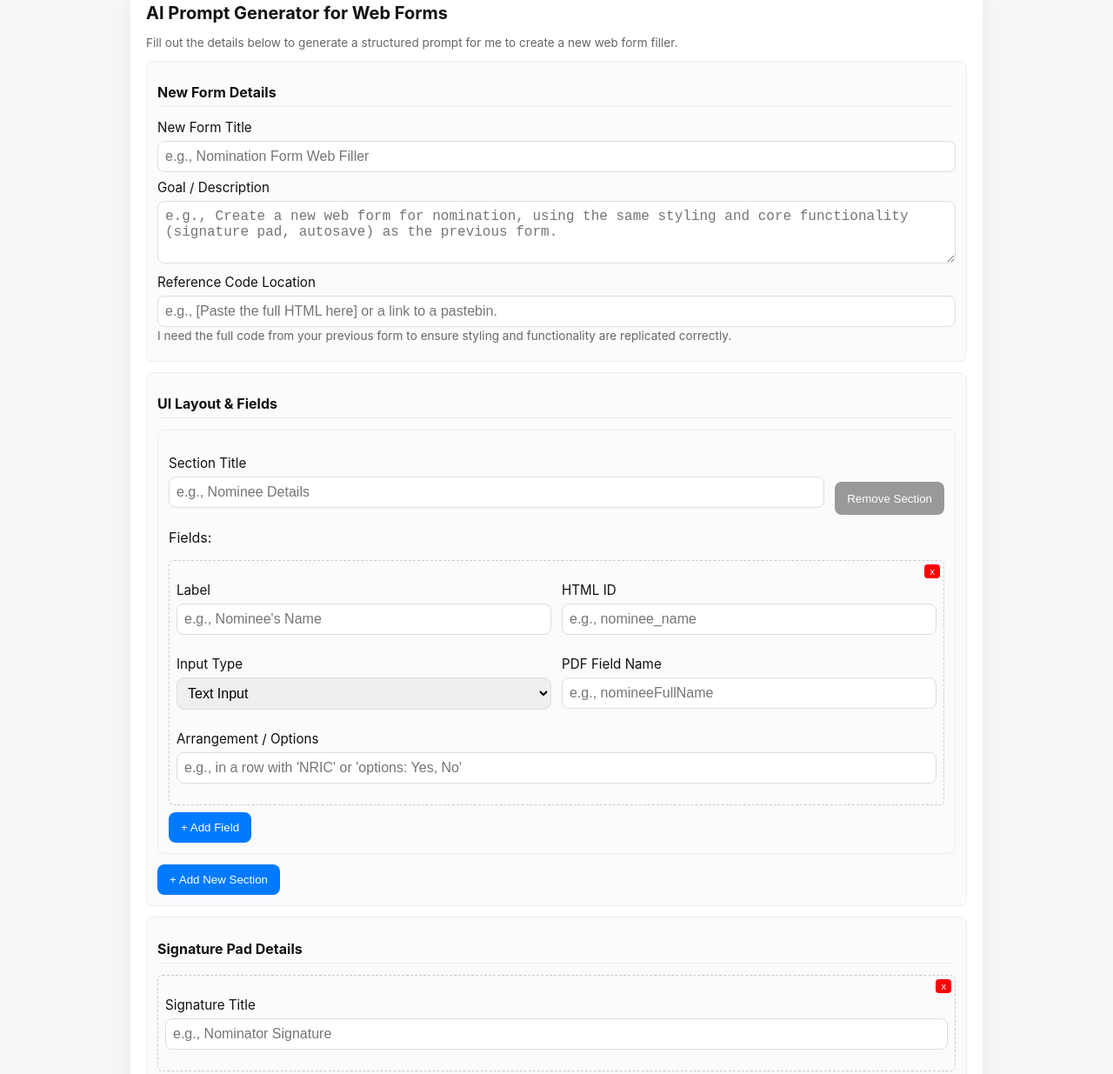
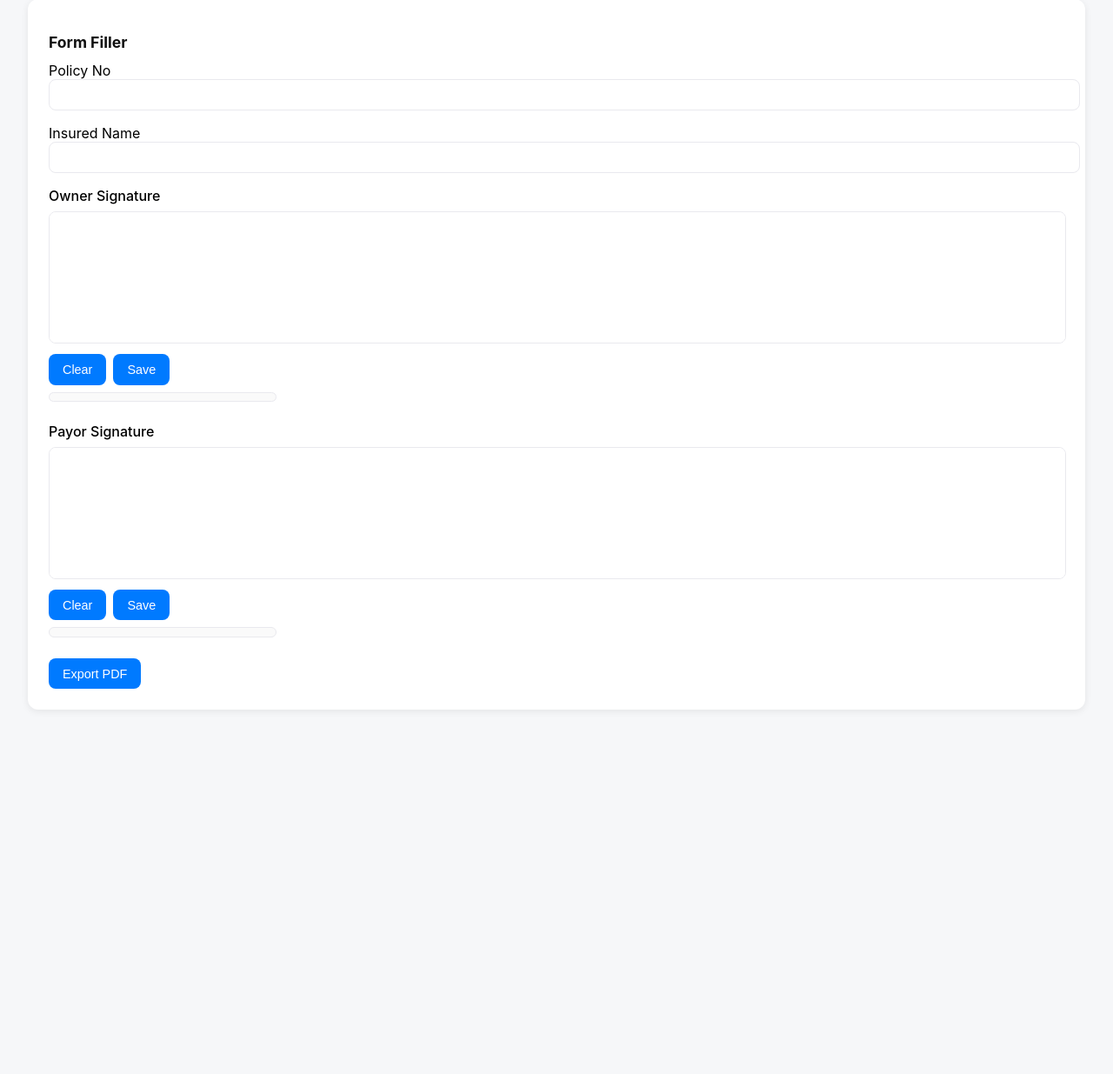
Before and after one commit to TND4-ZQJS/webfillerprompt, a plain HTML site: page index.html in a window 1280 px wide. Shown: the part 33-1268 px from the top of the page at 87% size. After the commit the page ends 905 px from the top, so only its background shows below. Drawn offline with Linux system fonts and the light colour scheme.

Commit message:
Update index.html

```diff
--- a/index.html
+++ b/index.html
@@ -1,222 +1,153 @@
-<!DOCTYPE html>
+<!doctype html>
 <html lang="en">
 <head>
-<meta charset="UTF-8">
-<meta name="viewport" content="width=device-width, initial-scale=1.0">
-<title>AI Prompt Generator for Web Forms</title>
+<meta charset="utf-8" />
+<title>Web Form Filler with Signatures</title>
+<meta name="viewport" content="width=device-width,initial-scale=1" />
 <style>
-  :root{--bg:#f6f7f9;--card:#fff;--accent:#007aff;--muted:#666;}
-  *{box-sizing:border-box}
-  body{font-family:-apple-system,BlinkMacSystemFont,"Segoe UI",Roboto,Arial;margin:18px;background:var(--bg);color:#111}
-  main{max-width:980px;margin:0 auto;background:var(--card);padding:18px;border-radius:10px;box-shadow:0 8px 28px rgba(0,0,0,0.06)}
-  h1{margin-top:0;font-size:1.25rem}
-  h2{font-size:1rem;border-bottom:1px solid #eee;padding-bottom:6px;}
-  .section{background:#fbfbfd;border:1px solid #eee;padding:12px;border-radius:8px;margin:12px 0}
-  label{display:block;margin:8px 0;font-size:0.95rem}
-  input[type=text],input[type=email],input[type=number],input[type=tel],select,textarea{
-    width:100%;padding:8px;border-radius:8px;border:1px solid #ddd;margin-top:6px;font-size:1rem;
-  }
-  .row{display:flex;gap:12px;flex-wrap:wrap;margin:8px 0}
-  .row > label{flex:1;min-width:150px;}
-  .muted{color:var(--muted);font-size:0.85rem}
-  button{background:var(--accent);color:#fff;border:0;padding:10px 14px;border-radius:8px;cursor:pointer}
-  button.secondary{background:#999}
-  .field-group{border:1px dashed #ccc;padding:8px;margin:8px 0;border-radius:6px;position:relative;}
-  .field-group-remove{position:absolute;top:4px;right:4px;font-size:0.7rem;background:red;color:#fff;border:none;padding:2px 6px;border-radius:4px;cursor:pointer;}
-  textarea#promptOutput{width:100%;height:400px;border:1px solid #ddd;border-radius:8px;padding:12px;margin-top:12px;}
+  :root { --bg:#f6f7f9; --card:#fff; --accent:#007aff; --muted:#666; --line:#e9e9ee; }
+  body { font-family: -apple-system, BlinkMacSystemFont, sans-serif; background:var(--bg); margin:0; padding:2rem; }
+  .card { background:var(--card); border-radius:12px; padding:1.5rem; box-shadow:0 2px 8px rgba(0,0,0,0.08); margin-bottom:1.5rem; }
+  h2 { font-size:1.1rem; margin-bottom:0.8rem; color:#111; }
+  label { display:block; margin-bottom:1rem; }
+  input, select { width:100%; padding:0.5rem; border:1px solid var(--line); border-radius:8px; font-size:1rem; }
+  button { background:var(--accent); color:#fff; border:none; padding:0.6rem 1rem; border-radius:8px; cursor:pointer; font-size:0.9rem; }
+  button:hover { opacity:0.9; }
 
-  /* Responsive CSS */
-  @media (max-width: 600px) {
-    body {
-      margin: 12px;
-    }
-    main {
-      padding: 12px;
-    }
-    .row {
-      flex-direction: column;
-      gap: 0;
-    }
-    .row > label {
-      min-width: 100%;
-    }
-  }
+  /* Signature UI */
+  .sig-block { margin-bottom:1.5rem; }
+  .sig-label { font-weight:500; margin-bottom:0.5rem; }
+  .sig-pad { border:1px solid var(--line); border-radius:8px; width:100%; height:150px; background:#fff; touch-action:none; }
+  .sig-actions { margin-top:0.5rem; display:flex; gap:0.5rem; }
+  .sig-preview { margin-top:0.5rem; border:1px solid var(--line); border-radius:8px; padding:0.3rem; background:#fafafa; max-width:250px; }
+  .sig-preview img { max-width:100%; display:block; }
 </style>
 </head>
 <body>
-<main>
-  <h1>AI Prompt Generator for Web Forms</h1>
-  <p class="muted">Fill out the details below to generate a structured prompt for me to create a new web form filler.</p>
 
-  <section class="section">
-    <h2>New Form Details</h2>
-    <label>New Form Title
-      <input type="text" id="formTitle" placeholder="e.g., Nomination Form Web Filler">
-    </label>
-    <label>Goal / Description
-      <textarea id="formGoal" rows="3" placeholder="e.g., Create a new web form for nomination, using the same styling and core functionality (signature pad, autosave) as the previous form."></textarea>
-    </label>
-    <label>Reference Code Location
-      <input type="text" id="referenceCode" placeholder="e.g., [Paste the full HTML here] or a link to a pastebin.">
-      <small class="muted">I need the full code from your previous form to ensure styling and functionality are replicated correctly.</small>
-    </label>
-  </section>
+<div class="card">
+  <h2>Form Filler</h2>
+  <form id="fillerForm">
+    <!-- Example text inputs -->
+    <label>Policy No <input type="text" name="PolicyNo" required /></label>
+    <label>Insured Name <input type="text" name="InsuredName" required /></label>
 
-  <section class="section">
-    <h2>UI Layout & Fields</h2>
-    <div id="sectionsContainer"></div>
-    <button id="addSectionBtn">+ Add New Section</button>
-  </section>
+    <!-- Signatures will be injected here -->
+    <div id="signatures"></div>
 
-  <section class="section">
-    <h2>Signature Pad Details</h2>
-    <div id="signaturesContainer"></div>
-    <button id="addSignatureBtn">+ Add Signature Field</button>
-  </section>
+    <button type="button" onclick="exportPDF()">Export PDF</button>
+  </form>
+</div>
 
-  <section class="section">
-    <h2>PDF Mapping</h2>
-    <label>New PDF Filename
-      <input type="text" id="pdfFilename" placeholder="e.g., Nomination_Form_fillable.pdf">
-    </label>
-  </section>
+<script src="https://unpkg.com/pdf-lib@1.17.1/dist/pdf-lib.min.js"></script>
+<script>
+/* ===== Schema (fields + signatures) ===== */
+const schema = {
+  fields: [
+    { label: "Policy No", id: "PolicyNo" },
+    { label: "Insured Name", id: "InsuredName" }
+  ],
+  signatures: [
+    { title: "Owner Signature", id: "sig_owner", x:50, y:400, scale:0.45, page:0 },
+    { title: "Payor Signature", id: "sig_payor", x:300, y:400, scale:0.45, page:0 }
+  ]
+};
 
-  <section class="section">
-    <h2>Final Prompt</h2>
-    <button id="generatePromptBtn">Generate Prompt</button>
-    <textarea id="promptOutput" readonly placeholder="Your generated prompt will appear here."></textarea>
-  </section>
-</main>
+/* ===== Signature Module ===== */
+function createSignaturePad(id, label){
+  const wrap=document.createElement("div");
+  wrap.className="sig-block";
+  wrap.innerHTML=`
+    <div class="sig-label">${label}</div>
+    <canvas id="${id}_pad" class="sig-pad"></canvas>
+    <div class="sig-actions">
+      <button type="button" onclick="clearSignature('${id}')">Clear</button>
+      <button type="button" onclick="saveSignature('${id}')">Save</button>
+    </div>
+    <div class="sig-preview" id="${id}_preview"></div>
+  `;
+  document.getElementById("signatures").appendChild(wrap);
+  initSignaturePad(id);
+}
 
-<script>
-document.addEventListener('DOMContentLoaded', () => {
-  const sectionsContainer = document.getElementById('sectionsContainer');
-  const signaturesContainer = document.getElementById('signaturesContainer');
+function initSignaturePad(id){
+  const canvas=document.getElementById(id+"_pad");
+  const ctx=canvas.getContext("2d");
+  let drawing=false;
 
-  function addSection(sectionTitle = '') {
-    const sectionDiv = document.createElement('div');
-    sectionDiv.className = 'section';
-    sectionDiv.innerHTML = `
-      <div class="row">
-        <label style="flex:1;">Section Title
-          <input type="text" class="sectionTitle" value="${sectionTitle}" placeholder="e.g., Nominee Details">
-        </label>
-        <button class="secondary" style="height:38px;align-self:end;" onclick="this.closest('.section').remove();">Remove Section</button>
-      </div>
-      <p>Fields:</p>
-      <div class="fieldsContainer"></div>
-      <button type="button" class="addFieldBtn">+ Add Field</button>
-    `;
-    sectionsContainer.appendChild(sectionDiv);
+  function resizeCanvas(){
+    canvas.width=canvas.offsetWidth;
+    canvas.height=canvas.offsetHeight;
+    ctx.fillStyle="#fff"; ctx.fillRect(0,0,canvas.width,canvas.height);
+  }
+  resizeCanvas(); window.addEventListener("resize",resizeCanvas);
 
-    sectionDiv.querySelector('.addFieldBtn').addEventListener('click', (e) => {
-      const container = e.target.closest('.section').querySelector('.fieldsContainer');
-      addField(container);
-    });
+  function start(e){drawing=true;ctx.beginPath();ctx.moveTo(getX(e),getY(e));e.preventDefault();}
+  function draw(e){if(!drawing)return;ctx.lineTo(getX(e),getY(e));ctx.strokeStyle="#000";ctx.lineWidth=2;ctx.stroke();e.preventDefault();}
+  function end(e){drawing=false;ctx.closePath();e.preventDefault();}
 
-    return sectionDiv;
+  function getX(e){return e.touches?e.touches[0].clientX-canvas.getBoundingClientRect().left:e.offsetX;}
+  function getY(e){return e.touches?e.touches[0].clientY-canvas.getBoundingClientRect().top:e.offsetY;}
+
+  canvas.addEventListener("mousedown",start);canvas.addEventListener("mousemove",draw);canvas.addEventListener("mouseup",end);canvas.addEventListener("mouseleave",end);
+  canvas.addEventListener("touchstart",start);canvas.addEventListener("touchmove",draw);canvas.addEventListener("touchend",end);
+}
+
+function clearSignature(id){
+  const canvas=document.getElementById(id+"_pad");
+  const ctx=canvas.getContext("2d");
+  ctx.fillStyle="#fff"; ctx.fillRect(0,0,canvas.width,canvas.height);
+  localStorage.removeItem(id); document.getElementById(id+"_preview").innerHTML="";
+}
+
+function saveSignature(id){
+  const canvas=document.getElementById(id+"_pad");
+  const dataUrl=canvas.toDataURL("image/png");
+  localStorage.setItem(id,dataUrl);
+  document.getElementById(id+"_preview").innerHTML=`<img src="${dataUrl}"/>`;
+}
+
+async function embedSignatures(pdfDoc){
+  for(const sig of schema.signatures){
+    const sigData=localStorage.getItem(sig.id);
+    if(sigData){
+      const png=await pdfDoc.embedPng(sigData);
+      const {width,height}=png.size();
+      const page=pdfDoc.getPage(sig.page||0);
+      const drawW=width*sig.scale;
+      const drawH=height*sig.scale;
+      page.drawImage(png,{x:sig.x,y:sig.y,width:drawW,height:drawH});
+    }
   }
+}
 
-  function addField(container) {
-    const fieldDiv = document.createElement('div');
-    fieldDiv.className = 'field-group';
-    fieldDiv.innerHTML = `
-      <div class="row">
-        <label>Label<input type="text" class="fieldLabel" placeholder="e.g., Nominee's Name"></label>
-        <label>HTML ID<input type="text" class="htmlId" placeholder="e.g., nominee_name"></label>
-      </div>
-      <div class="row">
-        <label>Input Type
-          <select class="fieldType">
-            <option value="text">Text Input</option>
-            <option value="email">Email</option>
-            <option value="tel">Tel</option>
-            <option value="textarea">Textarea</option>
-            <option value="select">Select (Dropdown)</option>
-            <option value="number">Number</option>
-            <option value="radio">Radio (Group)</option>
-            <option value="credit-card">Credit Card</option>
-          </select>
-        </label>
-        <label>PDF Field Name<input type="text" class="pdfField" placeholder="e.g., nomineeFullName"></label>
-      </div>
-      <div class="row">
-        <label style="flex:1;">Arrangement / Options<input type="text" class="fieldArrangement" placeholder="e.g., in a row with 'NRIC' or 'options: Yes, No'"></label>
-      </div>
-      <button type="button" class="field-group-remove" onclick="this.closest('.field-group').remove();">x</button>
-    `;
-    container.appendChild(fieldDiv);
-  }
+/* ===== Build UI ===== */
+schema.signatures.forEach(s=>createSignaturePad(s.id,s.title));
 
-  function addSignatureField(signatureTitle = ''){
-    const sigDiv = document.createElement('div');
-    sigDiv.className = 'field-group';
-    sigDiv.innerHTML = `
-      <div class="row">
-        <label style="flex:1;">Signature Title
-          <input type="text" class="sigTitle" value="${signatureTitle}" placeholder="e.g., Nominator Signature">
-        </label>
-        <button class="field-group-remove" onclick="this.closest('.field-group').remove();">x</button>
-      </div>
-    `;
-    signaturesContainer.appendChild(sigDiv);
-  }
+/* ===== PDF Export ===== */
+async function exportPDF(){
+  const pdfDoc=await PDFLib.PDFDocument.create();
+  const page=pdfDoc.addPage([595,842]); // A4 blank
+  const form=document.getElementById("fillerForm");
 
-  document.getElementById('addSectionBtn').addEventListener('click', () => {
-    const newSection = addSection();
-    addField(newSection.querySelector('.fieldsContainer'));
+  // Add text fields
+  let y=800;
+  schema.fields.forEach(f=>{
+    const val=form.querySelector(`[name=${f.id}]`).value;
+    page.drawText(`${f.label}: ${val}`,{x:50,y:y,size:12});
+    y-=20;
   });
 
-  document.getElementById('addSignatureBtn').addEventListener('click', () => addSignatureField());
+  // Add signatures
+  await embedSignatures(pdfDoc);
 
-  document.getElementById('generatePromptBtn').addEventListener('click', () => {
-    let prompt = `**Goal:** ${document.getElementById('formGoal').value}\n`;
-    prompt += `**Core Requirements:**\n- Use the same CSS styling and responsive layout as the reference code.\n- Implement the custom signature pad functionality and autosave logic.\n\n`;
-    prompt += `**Reference Code:** ${document.getElementById('referenceCode').value}\n\n`;
-    prompt += `**New Form Requirements:**\n\n`;
-
-    // UI Layout
-    prompt += `**UI Layout & Fields:**\n`;
-    document.querySelectorAll('#sectionsContainer .section').forEach(sectionDiv => {
-      const title = sectionDiv.querySelector('.sectionTitle').value;
-      prompt += `- **Section: ${title}**\n`;
-      sectionDiv.querySelectorAll('.field-group').forEach(fieldDiv => {
-        const label = fieldDiv.querySelector('.fieldLabel').value;
-        const htmlId = fieldDiv.querySelector('.htmlId').value;
-        const pdfField = fieldDiv.querySelector('.pdfField').value;
-        const type = fieldDiv.querySelector('.fieldType').value;
-        const arrangement = fieldDiv.querySelector('.fieldArrangement').value;
-        prompt += `  - **${label}:** ${type} input.`;
-        if (arrangement) prompt += ` Arrangement / Options: ${arrangement}.`;
-        if (htmlId) prompt += ` HTML ID: \`${htmlId}\`.`;
-        if (pdfField) prompt += ` Maps to PDF field: \`"${pdfField}"\`.`;
-        prompt += `\n`;
-      });
-      prompt += `\n`;
-    });
-
-    // Signatures
-    prompt += `**Signature Pad Details:**\n`;
-    document.querySelectorAll('#signaturesContainer .field-group').forEach(sigDiv => {
-      const title = sigDiv.querySelector('.sigTitle').value;
-      prompt += `- **${title}**\n`;
-    });
-    prompt += `\n`;
-
-    // PDF Mapping
-    prompt += `**PDF Mapping:**\n`;
-    prompt += `- PDF File: ${document.getElementById('pdfFilename').value}\n`;
-    prompt += `  (Mapping details are included with each field in the "UI Layout & Fields" section above.)\n\n`;
-
-    document.getElementById('promptOutput').value = prompt;
-  });
-
-  // Initialize first section with one field
-  const firstSection = addSection();
-  addField(firstSection.querySelector('.fieldsContainer'));
-  // Initialize one signature field
-  addSignatureField();
-});
+  const pdfBytes=await pdfDoc.save();
+  const blob=new Blob([pdfBytes],{type:"application/pdf"});
+  const link=document.createElement("a");
+  link.href=URL.createObjectURL(blob);
+  link.download="filled.pdf";
+  link.click();
+}
 </script>
 </body>
 </html>
```
